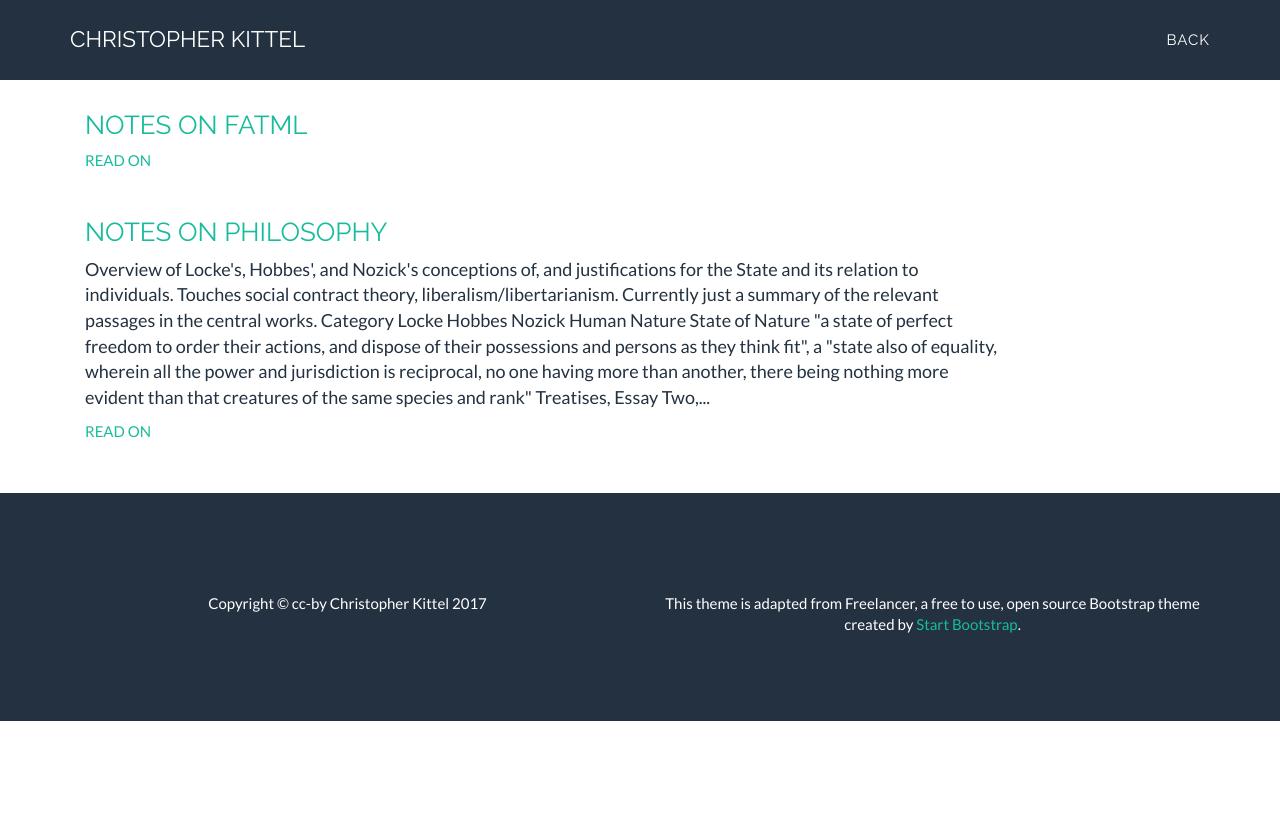
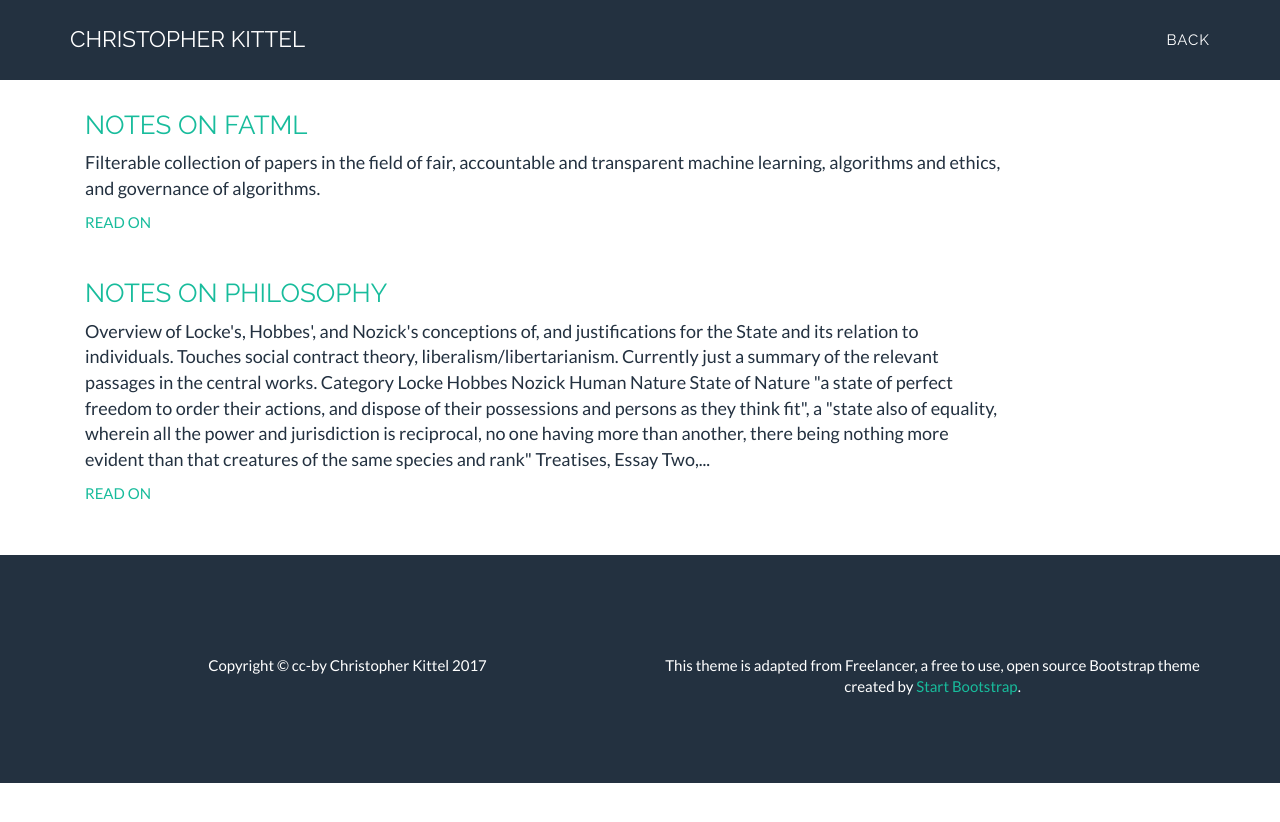
Before and after one commit to chreman/chreman.github.io, a Jekyll site: the page built from blog.html, in a window 1280 px wide. Shown: the top 822 px of the page. Built offline with Jekyll 4.4.1, drawn with Linux system fonts in a browser that asks for light colours; comment, search, counter and statistics services are not loaded.

Commit message:
fatml updates

```diff
--- a/_posts/2017-03-24-notes-on-fatml.html
+++ b/_posts/2017-03-24-notes-on-fatml.html
@@ -3,6 +3,9 @@ layout: post
 title: Notes on FATML
 permalink: /:title.html
 ---
+
+Filterable collection of papers in the field of fair, accountable and transparent machine learning, algorithms and ethics, and governance of algorithms.
+
 
 <input type="text" name="filter_input" onkeyup="update_table()" placeholder="Filter Titles...">
 <input type="text" name="filter_input" onkeyup="update_table()" placeholder="Filter Issues...">
```
